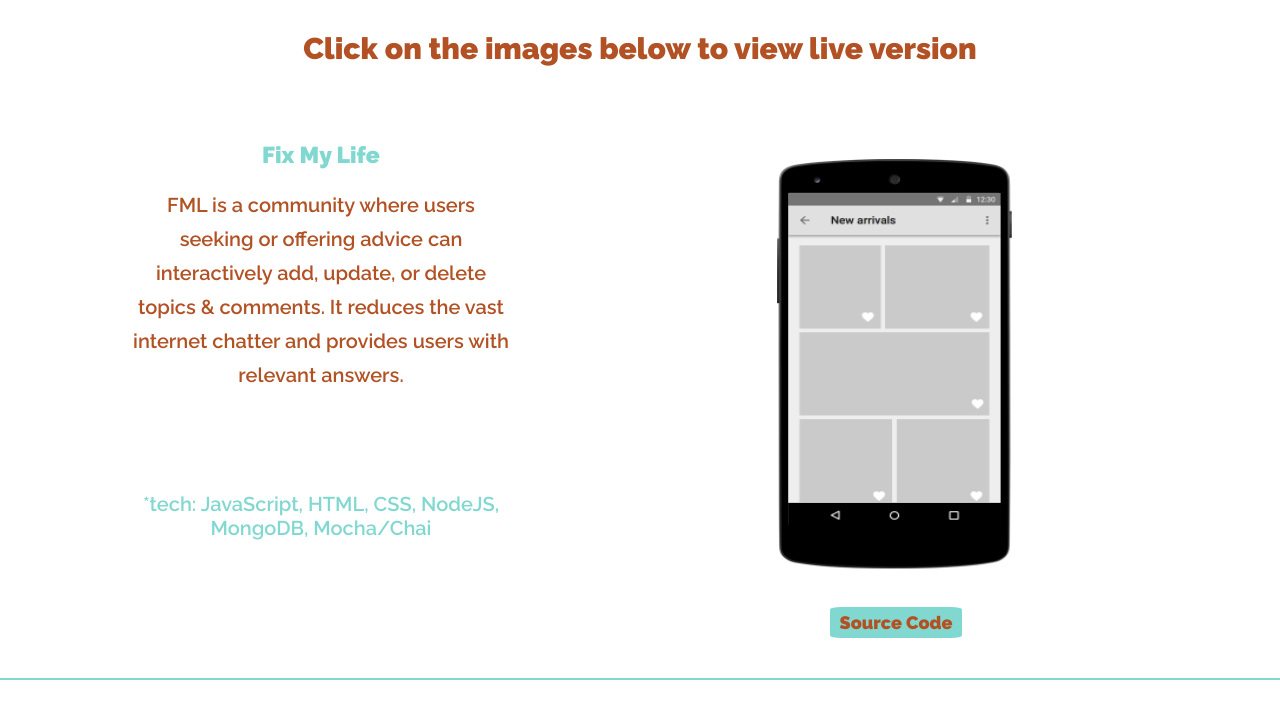
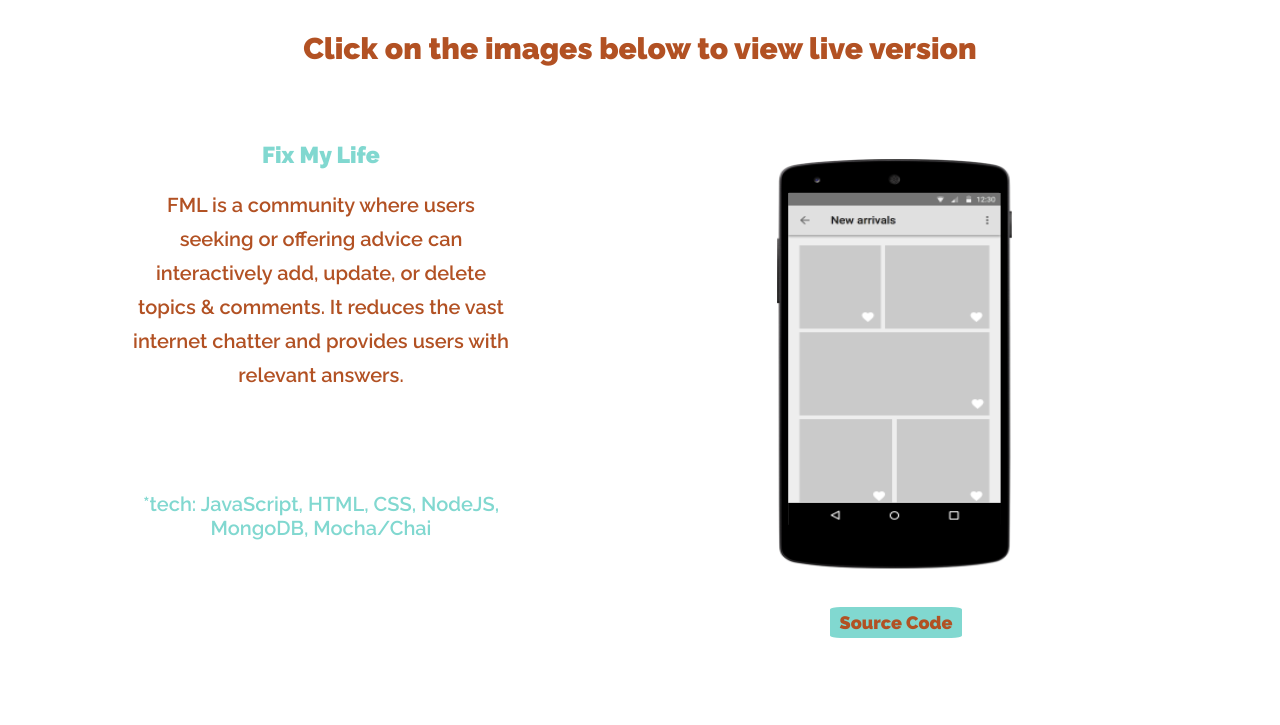
Before and after one commit to tachyla/tachyla.github.io, a plain HTML site: page index.html in a window 1280 px wide. Shown: the part 780-1505 px from the top of the page. Drawn offline with Linux system fonts and the light colour scheme.

Commit message:
removed border-bottom

```diff
--- a/css/styles.css
+++ b/css/styles.css
@@ -235,7 +235,6 @@ html {
   .desc-container {
       display: block;
       width: 40%;
-      border-bottom: 2px solid #81D8D0;
   }
 
   .left {
@@ -249,8 +248,6 @@ html {
   .image-container{
       display: block;
       width: 60%;
-      border-bottom: 2px solid #81D8D0;
-
   }
 
   .cell-title {
```
